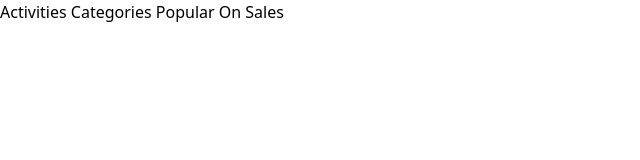
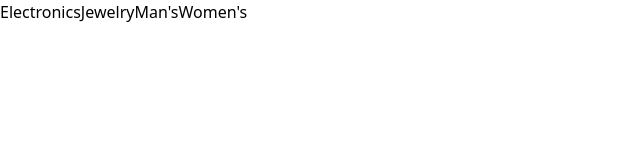
Before and after one commit to MattisZheng/e-commerce, a React (Vite) app: page / in a window 1280 px wide. Shown: the top 160 px of the page, without its empty margins (0-640 px from the left). Built offline with nearby package versions, Linux system fonts and the light colour scheme.

Commit message:
update home page

```diff
--- a/src/pages/Home.jsx
+++ b/src/pages/Home.jsx
@@ -1,11 +1,12 @@
-
 const Home = () => {
   return (
     <div>
-      Activities
-      Categories
-      Popular
-      On Sales
+      <div>
+        <a href="">Electronics</a>
+        <a href="">Jewelry</a>
+        <a href="">Man's</a>
+        <a href="">Women's</a>
+      </div>
     </div>
   );
 };
```
